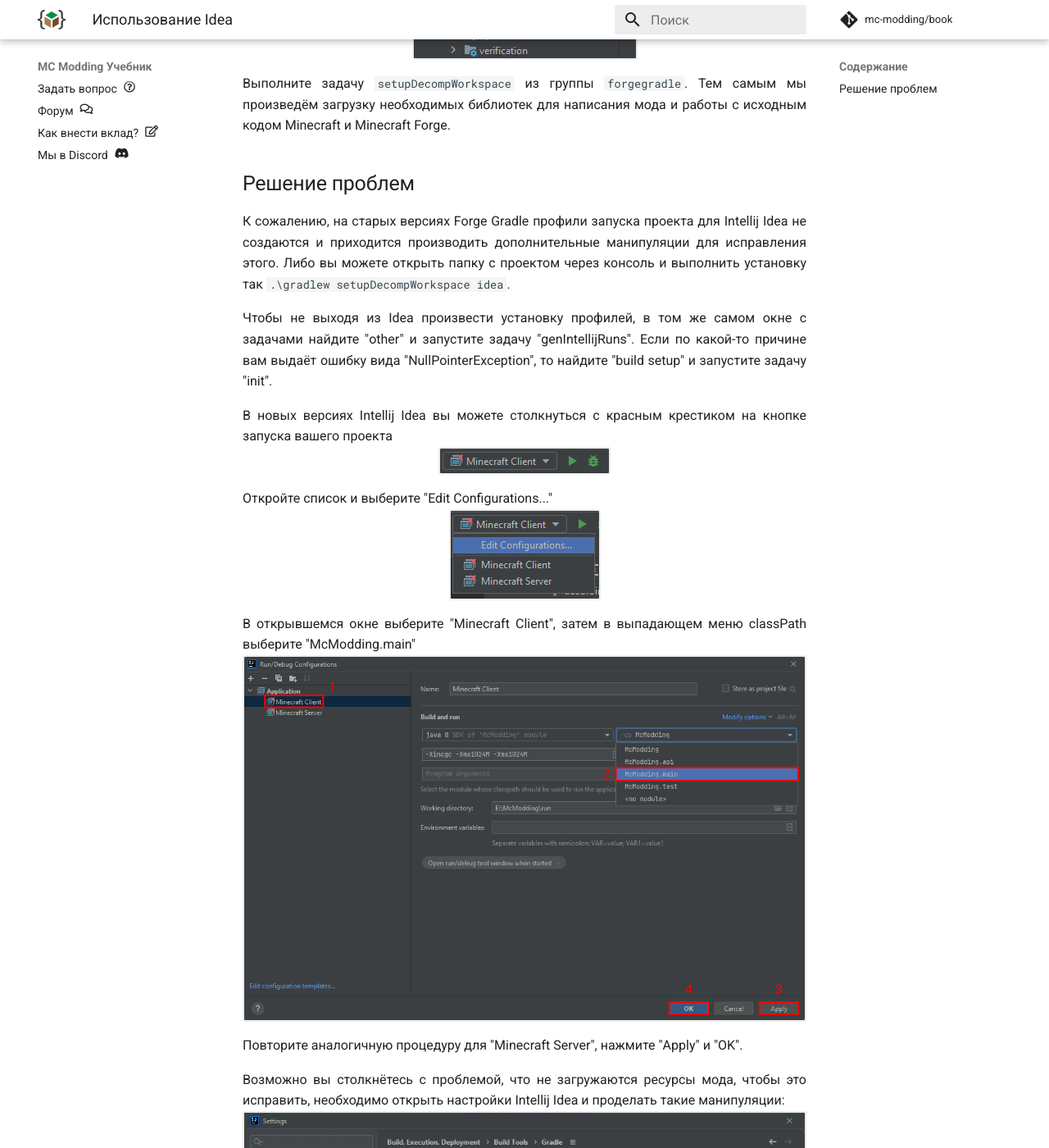
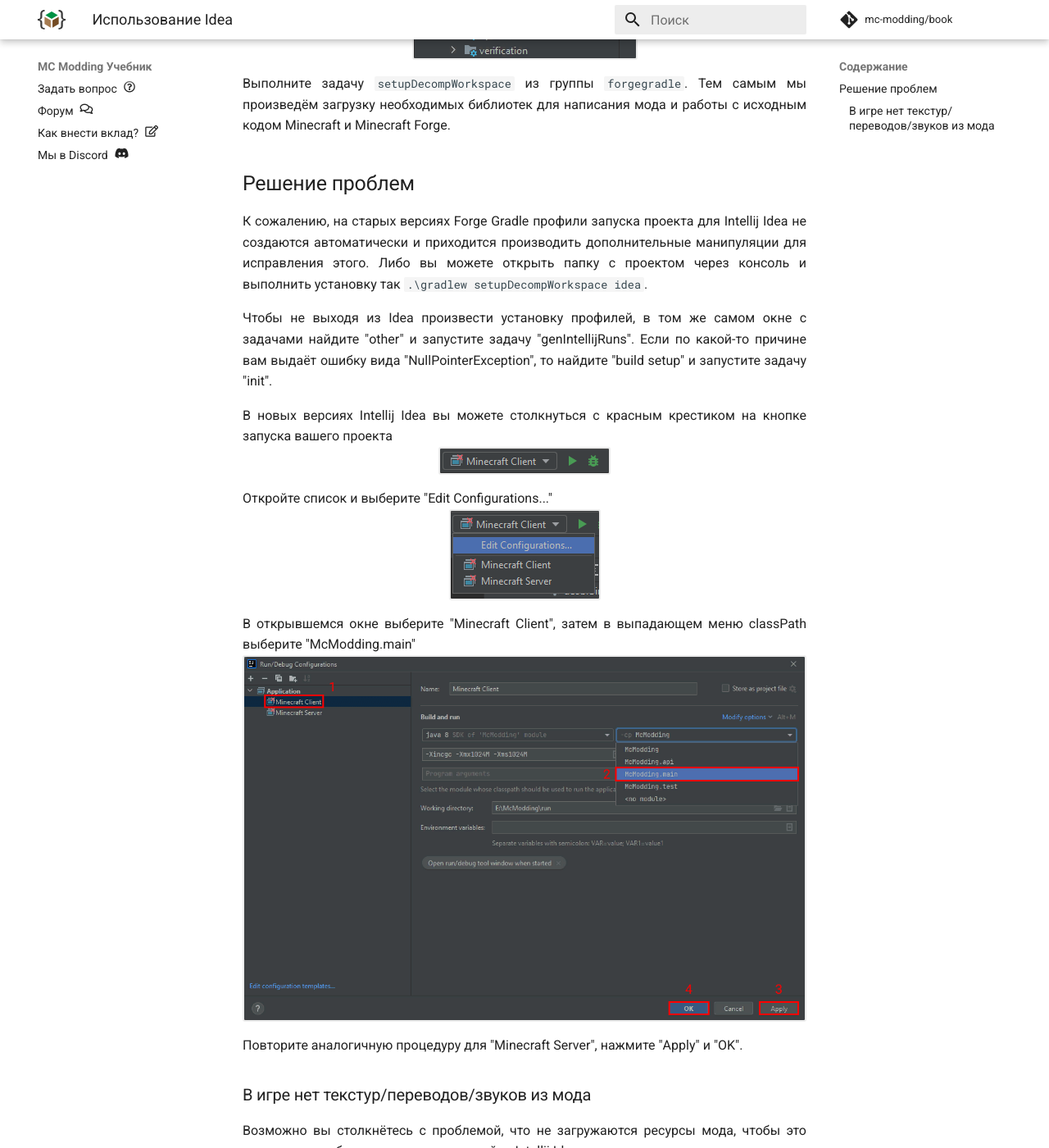
Before and after one commit to mc-modding/book, an MkDocs documentation site: the page built from docs/1.7.10/preparation/setup-idea.md, in a window 1280 px wide and 1400 px high, scrolled down 1647 px. Shown: the whole window at 82% size. Built offline with MkDocs 1.6.1 and Material for MkDocs 9.7.7, drawn with Linux system fonts in a browser that asks for light colours; nearby versions of some CDN libraries; comment, search, counter and statistics services are not loaded.

Commit message:
Небольшие исправления для статьи "Использование Idea"

```diff
--- a/docs/1.7.10/preparation/setup-idea.md
+++ b/docs/1.7.10/preparation/setup-idea.md
@@ -28,7 +28,7 @@
 для написания мода и работы с исходным кодом Minecraft и Minecraft Forge.
 
 ## Решение проблем
-К сожалению, на старых версиях Forge Gradle профили запуска проекта для Intellij Idea не создаются и приходится производить
+К сожалению, на старых версиях Forge Gradle профили запуска проекта для Intellij Idea не создаются автоматически и приходится производить
 дополнительные манипуляции для исправления этого. Либо вы можете открыть папку с проектом через консоль и выполнить установку так
 `.\gradlew setupDecompWorkspace idea`.
 
@@ -46,6 +46,7 @@
 
 Повторите аналогичную процедуру для "Minecraft Server", нажмите "Apply" и "OK".
 
+### В игре нет текстур/переводов/звуков из мода
 Возможно вы столкнётесь с проблемой, что не загружаются ресурсы мода, чтобы это исправить, необходимо открыть настройки Intellij Idea
 и проделать такие манипуляции:
 [![Настройка загрузки ресурсов](images/build_run_using_idea.png){: .border }](images/build_run_using_idea.png)
```
